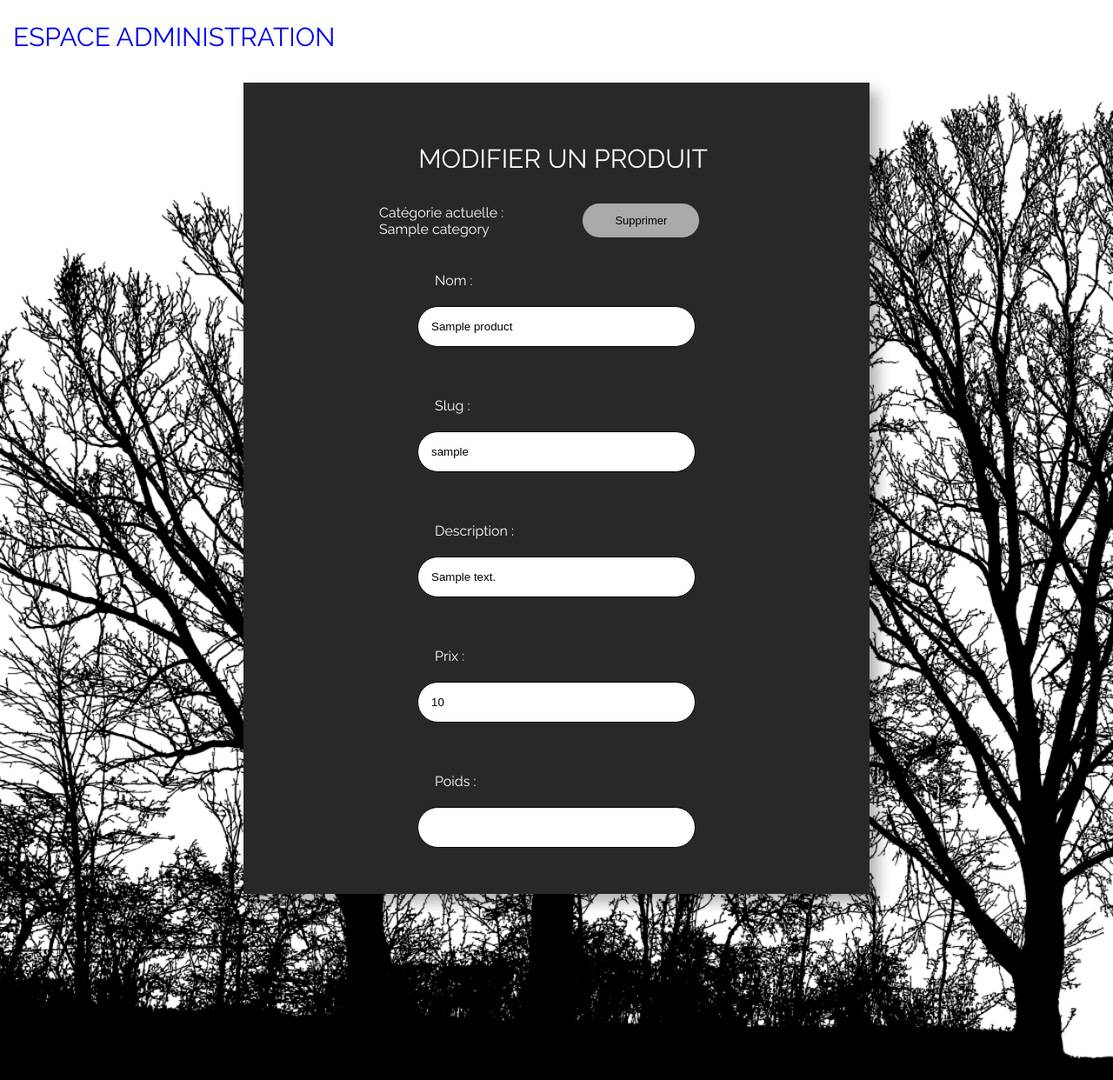
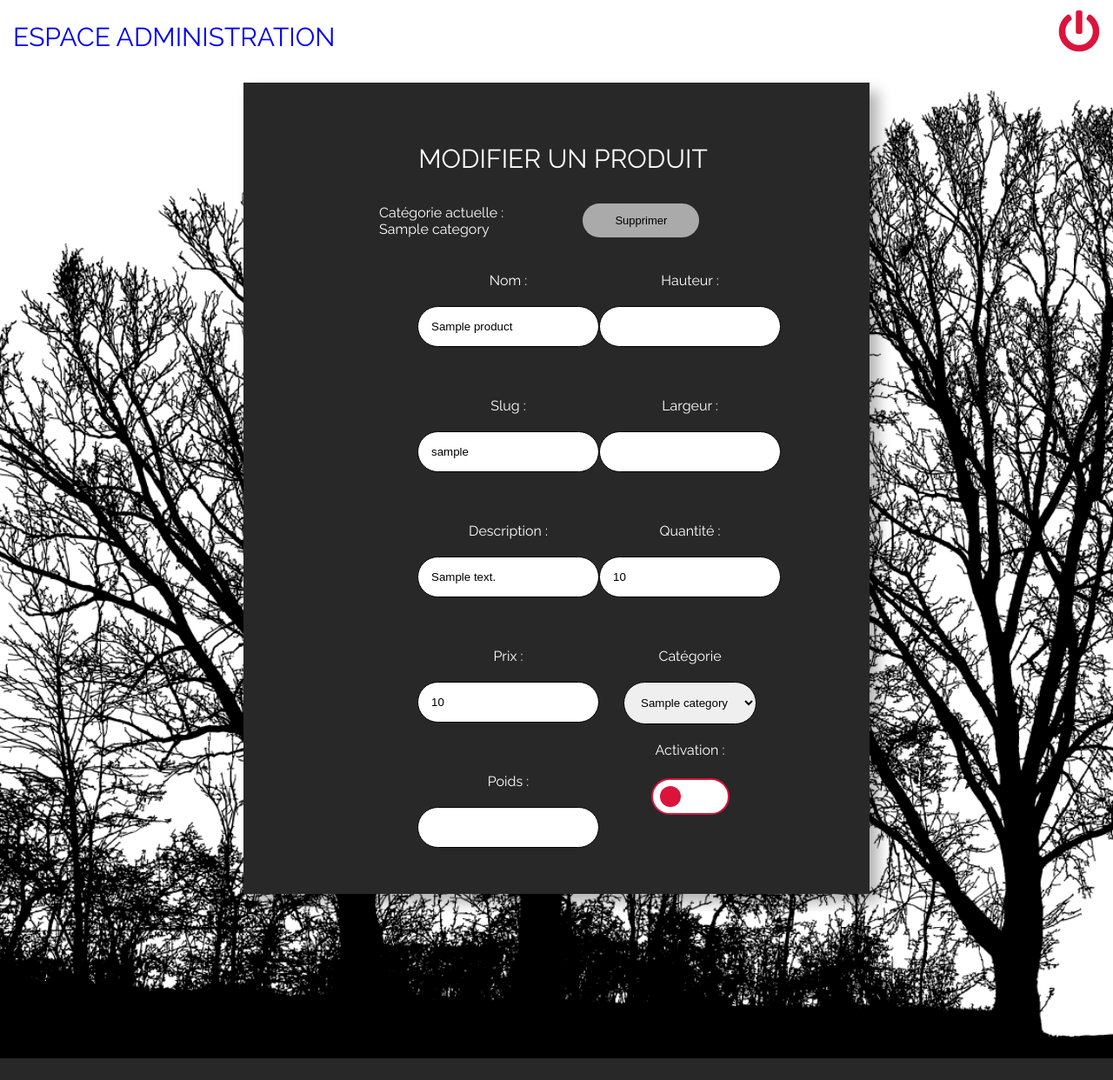
Before and after one commit to EmilienSE/espace-administration-b3, a PHP site: page /ModifierProduit.php?idProduct=1 in a window 1280 px wide. Shown: the whole page at 87% size. After the commit the page ends 1217 px from the top, so only its background shows below. Run offline with PHP 8.4, Linux system fonts and the light colour scheme; tables that the repository leaves empty or names only in its code hold one stand-in row (values such as "Sample post"); data that the repository does not hold is empty; some libraries are stand-ins or nearby versions.

Commit message:
modif css

```diff
--- a/ModifierProduit.php
+++ b/ModifierProduit.php
@@ -21,7 +21,8 @@ $sqlSelect2 = $pdo->query("SELECT * FROM `product` WHERE `idProduct` = ".$_GET['
                 <?php
                 while ($donnees3 = $sqlSelect2->fetch()) {
                     echo '
-
+				<div class="column">
+				<div class="column-inside">
                 <label for="name">Nom :</label>
 	            <input type="text" id="name" name="name" value="'.$donnees3['name'].'" required><br><br>
 	            <label for="slug">Slug :</label>
@@ -31,7 +32,9 @@ $sqlSelect2 = $pdo->query("SELECT * FROM `product` WHERE `idProduct` = ".$_GET['
 	            <label for="price">Prix :</label>
 	            <input type="number" id="price" name="price" value="'.$donnees3['price'].'" step="0.01" required><br><br>
 	            <label for="weight">Poids :</label>
-	            <input type="number" id="weight" name="weight" value="'.$donnees3['weight'].'" step="0.1" required><br><br>
+				<input type="number" id="weight" name="weight" value="'.$donnees3['weight'].'" step="0.1" required><br><br>
+				</div>
+				<div class="column-inside">
 	            <label for="height">Hauteur :</label>
 	            <input type="number" id="height" name="height" value="'.$donnees3['height'].'" step="0.1" required><br><br>
 	            <label for="width">Largeur :</label>
@@ -53,8 +56,7 @@ $sqlSelect2 = $pdo->query("SELECT * FROM `product` WHERE `idProduct` = ".$_GET['
                     ?>
 				</select> <label for="enable">Activation :</label>
 				<input type="checkbox" id="enable" name="enable" value="1">
-				<br>
-				<br>
+				<?php echo '</div></div>'?>
 				<input type="submit" name="editProduct" value="Modifier">
 			</form>
 		</div>
--- a/header.php
+++ b/header.php
@@ -13,16 +13,19 @@ if (isset($_GET['id']) && $_GET['id'] > 0) {
 <head>
     <title>Espace Administration</title>
     <link href="resources/css/index.css" type="text/css" rel="stylesheet">
+    <link href="https://cdnjs.cloudflare.com/ajax/libs/font-awesome/5.13.0/css/all.min.css" type="text/css" rel="stylesheet">
 </head>
 <body id="body">
 <header>
     <a href="index.php"><h2>Espace Administration</h2></a>
+    <span>
+        <a href="php/deconnexion.php" style="font-size: 3em; color: Crimson; margin-right: 15px"><i class="fas fa-power-off"></i></a>
+    </span>
 </header>
 <?php if (isset($_GET['id']) && $_GET['id'] > 0) {
 
 ?>
 <nav>
-	<a href="php/deconnexion.php"> se déconnecter</a>
 	<a href="Categories.php?id=<?php echo $_GET['id']; ?>">Catégories</a> | <a href="Produits.php?id=<?php echo $_GET['id']; ?>">Produits</a>
 </nav>
 
--- a/resources/css/index.css
+++ b/resources/css/index.css
@@ -22,6 +22,11 @@ nav {
   box-shadow: 2px 2px 8px rgba(0, 0, 0, 0.5);
   background: #3fa46a;
 }
+header {
+  display: flex;
+  justify-content: space-between;
+  align-items: center;
+}
 h2, h3{
     font-size: 30px;
     text-transform: uppercase;
@@ -33,6 +38,17 @@ h2, h3{
 
 h3 {
   color: #fff;
+}
+
+.column {
+  display: flex;
+  justify-content: space-around;
+  margin-bottom: 20px;
+}
+.column-inside {
+  display: flex;
+  flex-direction: column;
+  align-items: center;
 }
 
 /*Navigation*/
```
Also changed, not shown: AjoutProduit.php (+9 -1 lines).
